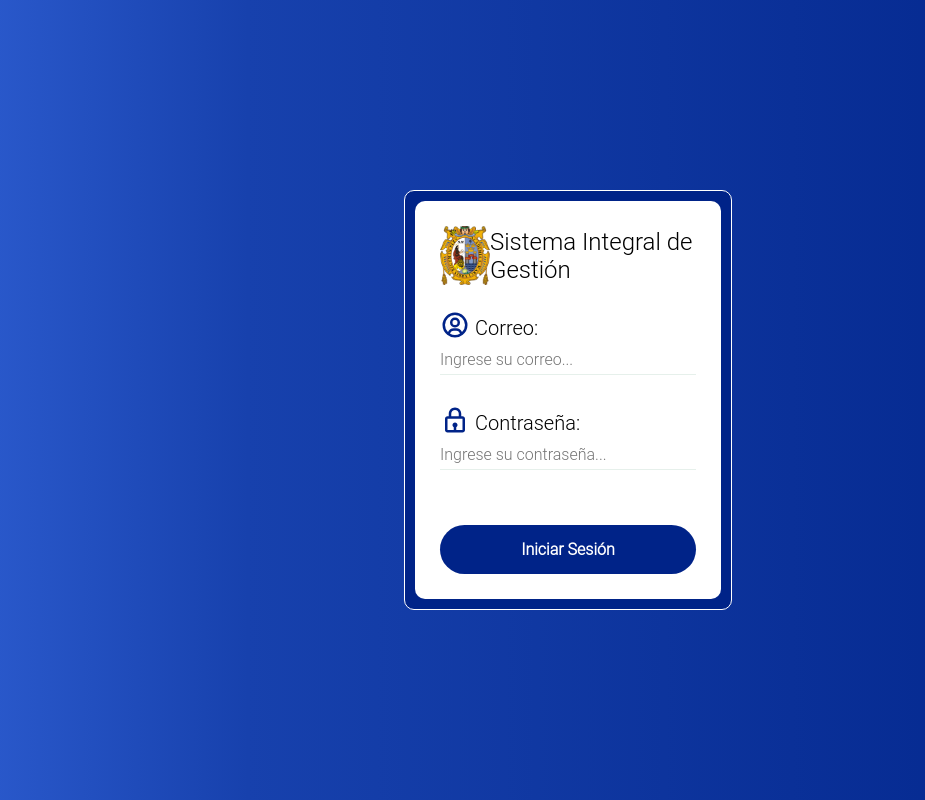
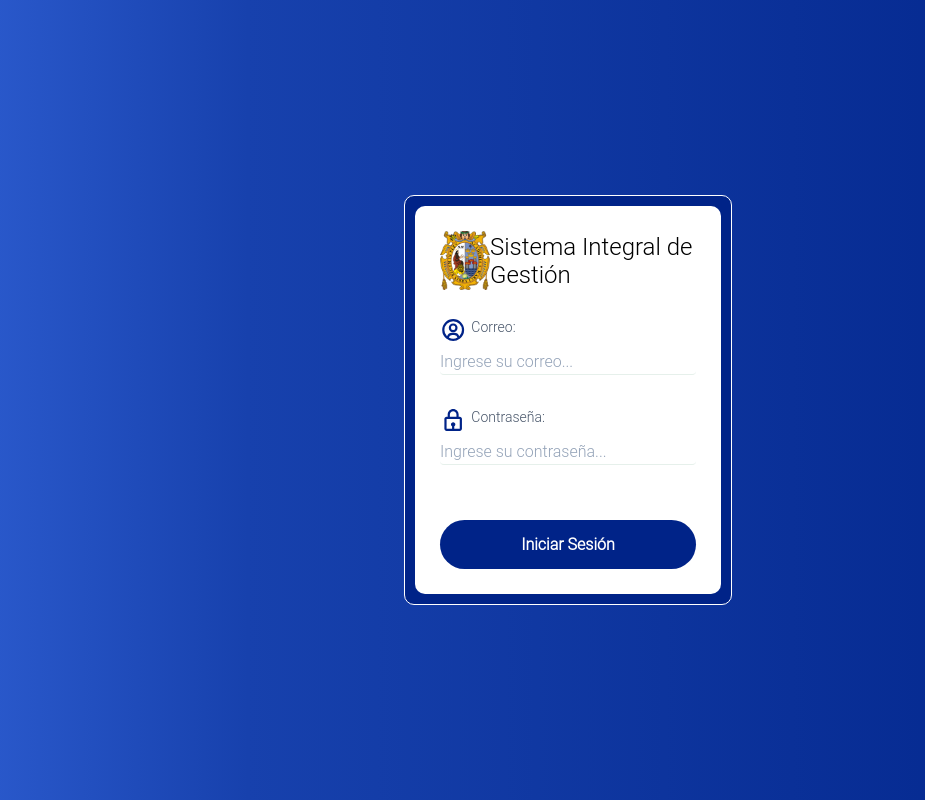
Before and after one commit to DiegoCru1024/Hackaton2023-EquipoD, a React (Create React App) app in the folder frontend/: page / in a window 1280 px wide. Shown: the whole page, without its empty margins (72-997 px from the left). Built offline with nearby package versions, Linux system fonts and the light colour scheme.

Commit message:
GlobalStyles Update

```diff
--- a/frontend/src/components/groupComponent/groupComponent.js
+++ b/frontend/src/components/groupComponent/groupComponent.js
@@ -1,11 +1,27 @@
 import styles from './groupStyles.module.scss'
+import {useState} from "react";
 
 export default function GroupComponent() {
+    const [semesterInfo, setSemesterInfo] = useState({
+        active: '2023-II'
+    })
+
     return (
         <div className={'componentContainer'}>
             <h1>Crear Grupos</h1>
             <div className={styles.semesterInfoContainer}>
-
+                <div>
+                    <label>Semestre Activo:</label>
+                    <input value={semesterInfo.active}/>
+                </div>
+                <div>
+                    <label>Semestre Activo:</label>
+                    <input value={semesterInfo.active}/>
+                </div>
+                <div>
+                    <label>Semestre Activo:</label>
+                    <input value={semesterInfo.active}/>
+                </div>
             </div>
         </div>
     )
--- a/frontend/src/components/groupComponent/groupStyles.module.scss
+++ b/frontend/src/components/groupComponent/groupStyles.module.scss
@@ -1,3 +1,10 @@
 .semesterInfoContainer {
+  display: grid;
+  grid-template-columns: repeat(3, 1fr);
 
+  div {
+    display: flex;
+    flex-direction: column;
+    width: 50%;
+  }
 }
--- a/frontend/src/globalStyles.scss
+++ b/frontend/src/globalStyles.scss
@@ -19,3 +19,55 @@ body {
   padding: 25px;
   box-sizing: border-box;
 }
+
+label {
+  margin-bottom: 0.5rem;
+  --tw-text-opacity: 1;
+  color: rgb(71 85 105 / var(--tw-text-opacity));
+  font-size: 0.875rem;
+  line-height: 1.25rem;
+  text-transform: capitalize;
+  cursor: pointer;
+  width: 100%;
+  font-weight: 500;
+  display: block;
+}
+
+input {
+  height: 25px;
+  display: block;
+  width: 100%;
+  border: solid;
+  font-size: 0.875rem;
+  box-sizing: border-box;
+  /*Color de Background*/
+  background-color: rgb(255 255 255);
+
+  /*Transicion*/
+  transition-duration: 300ms;
+  transition-property: color, background-color, border-color,
+  text-decoration-color, fill, stroke, opacity, box-shadow, transform, filter,
+  backdrop-filter;
+  transition-timing-function: cubic-bezier(0.4, 0, 0.2, 1);
+
+  /*Border*/
+  border-width: 2px;
+  border-color: white;
+  border-color: rgb(226 232 240);
+  border-radius: 0.25rem;
+
+  /*Focus*/
+  &:focus {
+    outline: none;
+    box-shadow: 0 0 0 2px rgba(22, 160, 133, 0.2);
+    --tw-ring-opacity: 1;
+    border-color: rgb(71 85 105 / var(--tw-ring-opacity));
+  }
+
+  /*PlacerHolder*/
+  &::placeholder {
+    --tw-text-opacity: 1;
+    color: rgb(148 163 184 / var(--tw-text-opacity));
+    font-weight: 400;
+  }
+}
```
Also changed, not shown: frontend/src/components/semesterComponent/semesterComponent.js (+4 -4 lines).
